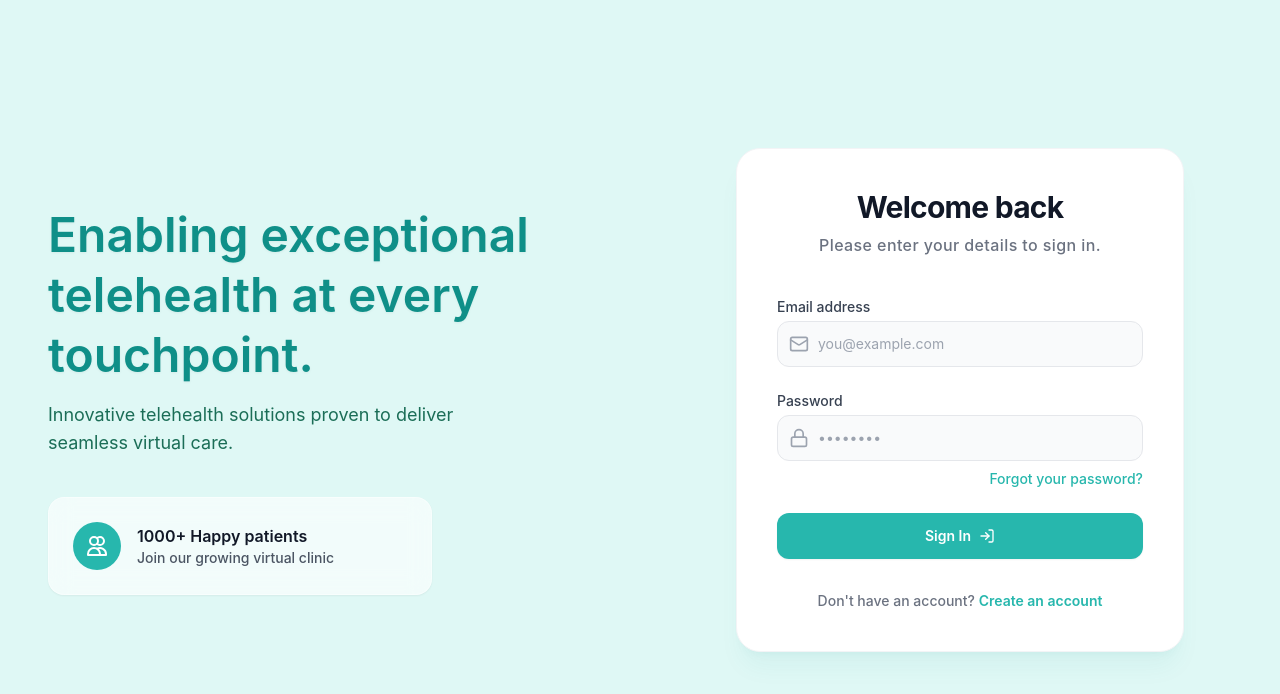
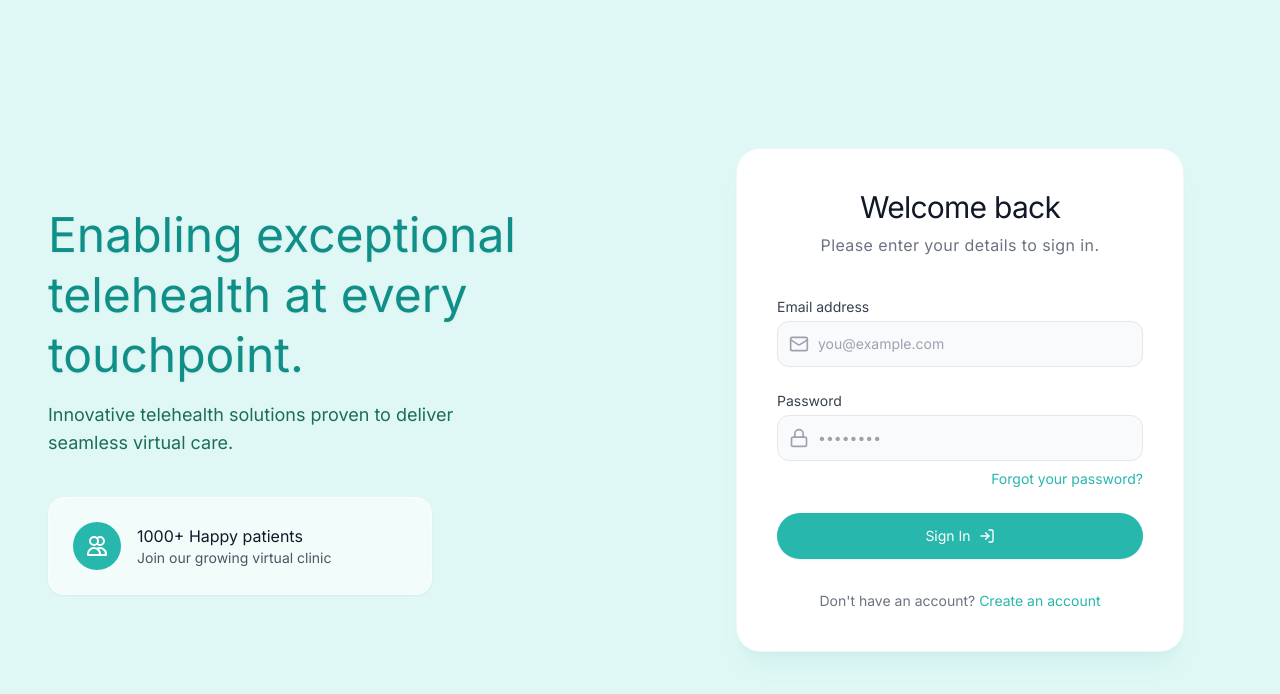
Before and after one commit to RUSIRUDEVINDA/healthcare-platform-backend, a React (Vite) app in the folder frontend/: page /auth/login in a window 1280 px wide. Shown: the top 694 px of the page. Built offline with nearby package versions, Linux system fonts and the light colour scheme.

Commit message:
style: add modern scrollbar and global surface styles

```diff
--- a/frontend/src/index.css
+++ b/frontend/src/index.css
@@ -1,9 +1,44 @@
+@import url('https://fonts.googleapis.com/css2?family=Inter:wght@400;500;600;700;800;900&display=swap');
+
 @tailwind base;
 @tailwind components;
 @tailwind utilities;
 
 @layer base {
+  html {
+    font-family: 'Inter', system-ui, sans-serif;
+    background: #f0faf9;
+  }
+
   body {
-    @apply antialiased text-gray-900 bg-surface-muted;
+    @apply antialiased text-gray-900 bg-surface-muted font-sans;
+  }
+
+  h1,
+  h2,
+  h3,
+  h4,
+  h5,
+  h6,
+  strong,
+  b,
+  .font-medium,
+  .font-semibold,
+  .font-bold,
+  .font-extrabold,
+  .font-black {
+    font-weight: 400 !important;
+  }
+
+  button,
+  [type='button'],
+  [type='submit'],
+  [type='reset'] {
+    border-radius: 9999px !important;
+  }
+
+  input,
+  select {
+    border-radius: 9999px;
   }
 }
```
